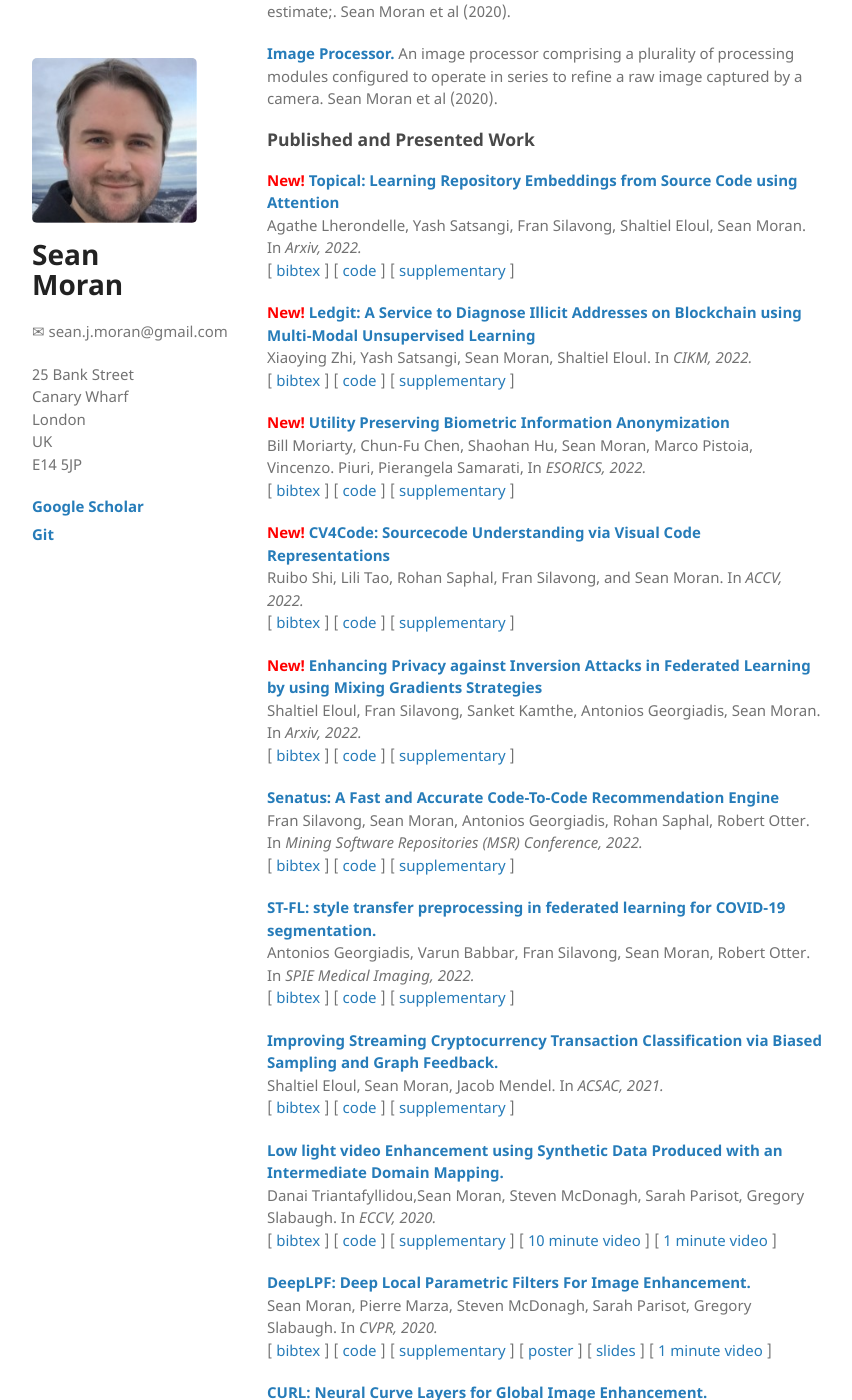
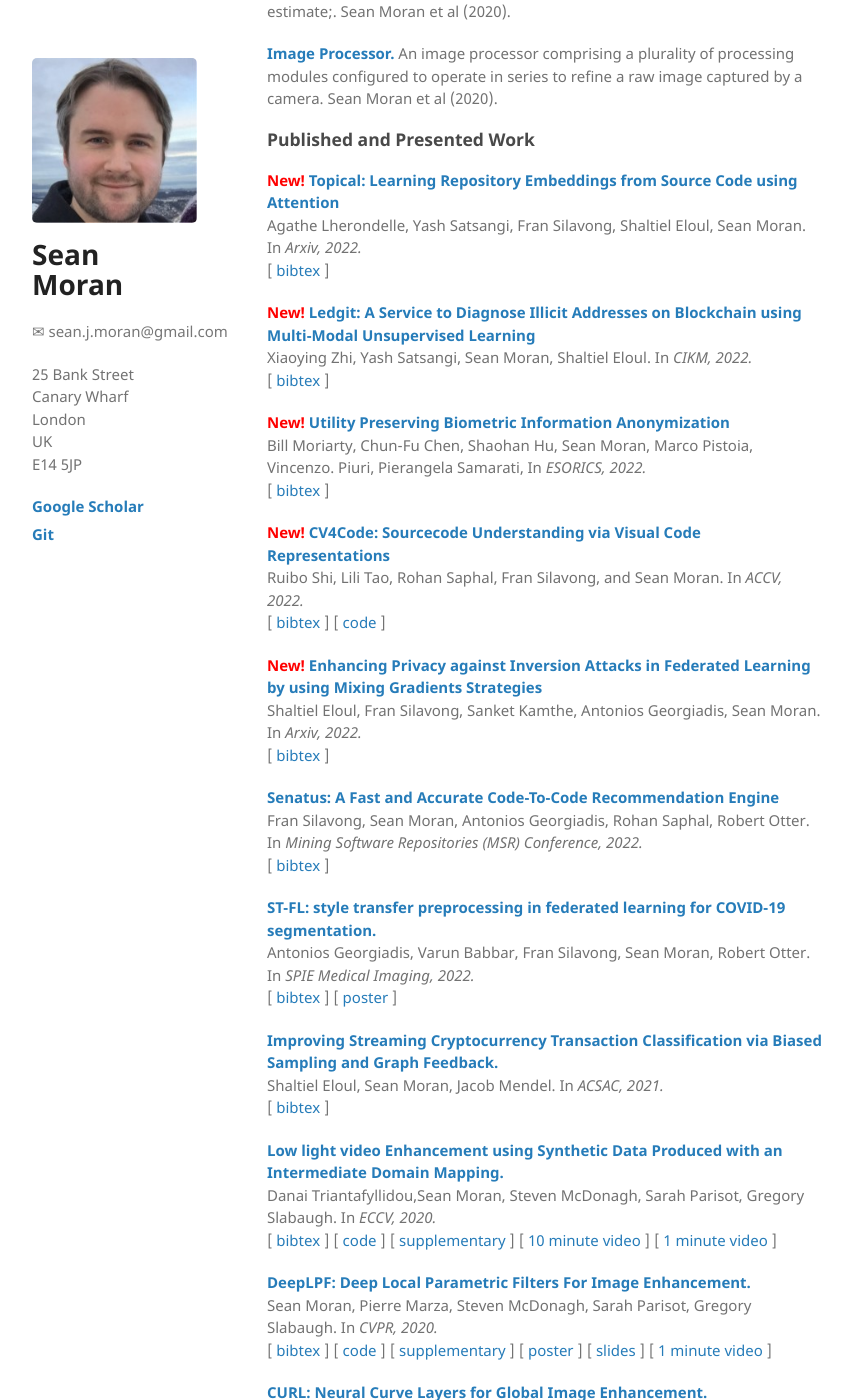
Before and after one commit to sjmoran/sjmoran.github.io, a Jekyll site: the page built from index.html, in a window 1280 px wide and 1400 px high, scrolled down 693 px. Shown: the whole window, without its empty margins (26-878 px from the left). Built offline with Jekyll 4.4.1, drawn with Linux system fonts in a browser that asks for light colours.

Commit message:
Update index.html

```diff
--- a/index.html
+++ b/index.html
@@ -33,38 +33,38 @@
 <p><strong><span style='color:red'>New! </span><a target="_blank" href="https://arxiv.org/pdf/2208.09495.pdf">Topical: Learning Repository Embeddings from Source Code using Attention
 </a></strong><br />
 Agathe Lherondelle, Yash Satsangi, Fran Silavong, Shaltiel Eloul, Sean Moran. In <em>Arxiv, 2022.</em><br />
-[ <a target="_blank" href="">bibtex</a> ] [ <a href="">code</a> ] [ <a href="">supplementary</a> ]</p>
+[ <a target="_blank" href="">bibtex</a> ] </p>
 
 <p><strong><span style='color:red'>New! </span><a target="_blank" href="">Ledgit: A Service to Diagnose Illicit Addresses on Blockchain using Multi-Modal Unsupervised Learning
 </a></strong><br />
 Xiaoying Zhi, Yash Satsangi, Sean Moran, Shaltiel Eloul. In <em>CIKM, 2022.</em><br />
-[ <a target="_blank" href="">bibtex</a> ] [ <a href="">code</a> ] [ <a href="">supplementary</a> ]</p>
+[ <a target="_blank" href="">bibtex</a> ]</p>
 
 <p><strong><span style='color:red'>New! </span><a target="_blank" href="">Utility Preserving Biometric Information Anonymization </a></strong><br />
 Bill Moriarty, Chun-Fu Chen, Shaohan Hu, Sean Moran, Marco Pistoia, Vincenzo. Piuri, Pierangela Samarati, In <em>ESORICS, 2022.</em><br />
-[ <a target="_blank" href="">bibtex</a> ] [ <a href="">code</a> ] [ <a href="">supplementary</a> ]</p>
+[ <a target="_blank" href="">bibtex</a> ]</p>
 
 <p><strong><span style='color:red'>New! </span><a target="_blank" href="https://arxiv.org/pdf/2205.08585.pdf">CV4Code: Sourcecode Understanding via Visual
 Code Representations</a></strong><br />
 Ruibo Shi, Lili Tao, Rohan Saphal, Fran Silavong, and Sean Moran. In <em>ACCV, 2022.</em><br />
-[ <a target="_blank" href="">bibtex</a> ] [ <a href="">code</a> ] [ <a href="">supplementary</a> ]</p>
+[ <a target="_blank" href="">bibtex</a> ] [ <a href="">code</a> ] </p>
 
 <p><strong><span style='color:red'>New! </span><a target="_blank" href="https://arxiv.org/pdf/2204.12495.pdf">Enhancing Privacy against Inversion Attacks in Federated Learning by using
 Mixing Gradients Strategies</a></strong><br />
 Shaltiel Eloul, Fran Silavong, Sanket Kamthe, Antonios Georgiadis, Sean Moran. In <em>Arxiv, 2022.</em><br />
-[ <a target="_blank" href="">bibtex</a> ] [ <a href="">code</a> ] [ <a href="">supplementary</a> ]</p>
+[ <a target="_blank" href="">bibtex</a> ] </p>
 
 <p><strong><a target="_blank" href="https://www.spiedigitallibrary.org/conference-proceedings-of-spie/12037/1203704/ST-FL--style-transfer-preprocessing-in-federated-learning-for/10.1117/12.2611096.short">Senatus: A Fast and Accurate Code-To-Code Recommendation Engine</a></strong><br />
 Fran Silavong, Sean Moran, Antonios Georgiadis, Rohan Saphal, Robert Otter. In <em>Mining Software Repositories (MSR) Conference, 2022.</em><br />
-[ <a target="_blank" href="">bibtex</a> ] [ <a href="">code</a> ] [ <a href="">supplementary</a> ]</p>
+[ <a target="_blank" href="">bibtex</a> ] </p>
 
 <p><strong><a target="_blank" href="https://arxiv.org/abs/2203.13680">ST-FL: style transfer preprocessing in federated learning for COVID-19 segmentation.</a></strong><br />
 Antonios Georgiadis, Varun Babbar, Fran Silavong, Sean Moran, Robert Otter. In <em>SPIE Medical Imaging, 2022.</em><br />
-[ <a target="_blank" href="">bibtex</a> ] [ <a href="">code</a> ] [ <a href="">supplementary</a> ]</p>
+[ <a target="_blank" href="">bibtex</a> ] [ <a href="./pdfs/Style_Transfer_Preprocessing_in_Federated_Learning___Poster.pdf">poster</a> ]</p>
 
 <p><strong><a target="_blank" href="https://dl.acm.org/doi/10.1145/3485832.3485913">Improving Streaming Cryptocurrency Transaction Classification via Biased Sampling and Graph Feedback.</a></strong><br />
 Shaltiel Eloul, Sean Moran, Jacob Mendel. In <em>ACSAC, 2021.</em><br />
-[ <a target="_blank" href="">bibtex</a> ] [ <a href="">code</a> ] [ <a href="">supplementary</a> ]</p>
+[ <a target="_blank" href="">bibtex</a> ]</p>
 
 <p><strong><a target="_blank" href="https://arxiv.org/pdf/2007.09187.pdf">Low light video Enhancement using Synthetic Data Produced with an Intermediate Domain Mapping.</a></strong><br />
 Danai Triantafyllidou,Sean Moran, Steven McDonagh, Sarah Parisot, Gregory Slabaugh. In <em>ECCV, 2020.</em><br />
```
